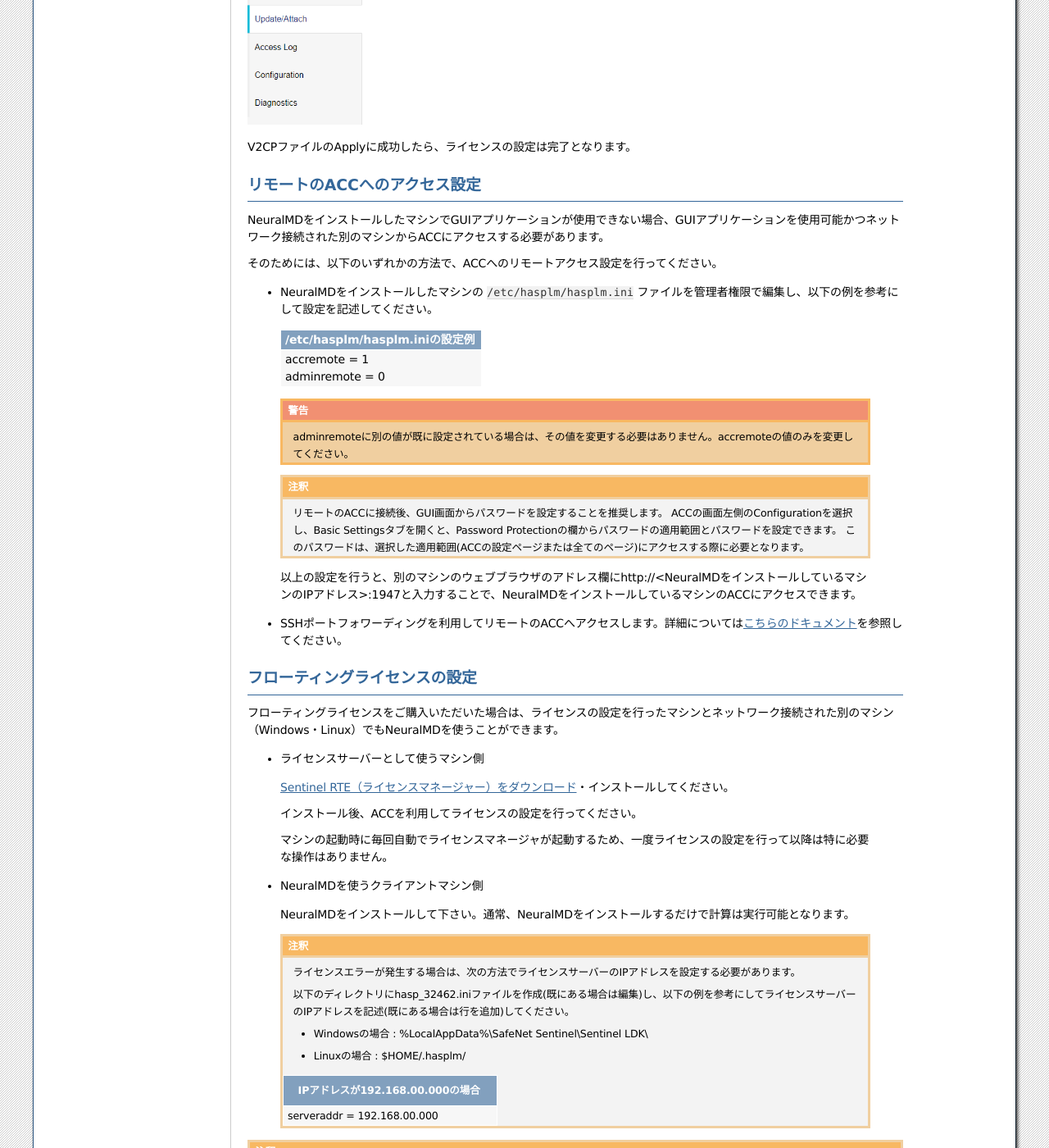
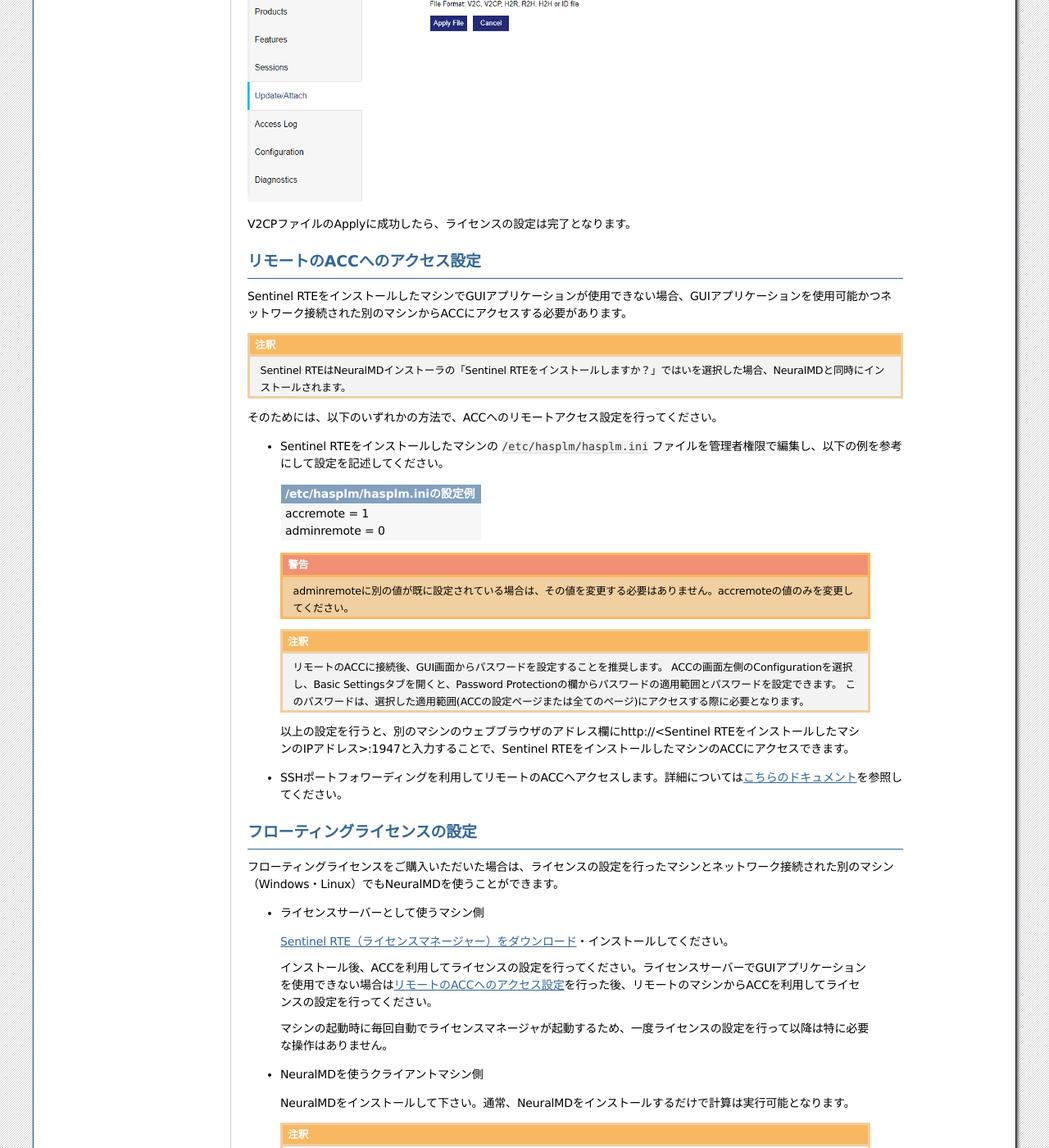
Before and after one commit to advancesoftcorp/neuralmd-doc, a Sphinx documentation site: the page built from docs/source/install/license.rst, in a window 1280 px wide and 1400 px high, scrolled down 4335 px. Shown: the whole window at 82% size. Built offline with Sphinx 7.4.7, drawn with Linux system fonts in a browser that asks for light colours; formulas are drawn with MathJax 3; some of the changed text lies outside the part shown.

Commit message:
clarify when to set ACC remote access

```diff
--- a/docs/source/install/license.rst
+++ b/docs/source/install/license.rst
@@ -17,7 +17,7 @@
 
 - NeuralMDをインストールしているマシンでGUIアプリケーションが使用できない場合:
 
-  以下の\ :ref:`remoteACC`\ を行った後、ACCのアドレスを読み替えて\ :ref:`licenseset`\ または\ :ref:`licenseupdate`\ の手順を実行してください。
+  以下の\ :ref:`remoteACC`\ を行った後、リモートのマシンから\ :ref:`licenseset`\ または\ :ref:`licenseupdate`\ の手順を実行してください。
 
   .. image:: /img/license_remote.svg
      :height: 200 px
@@ -43,11 +43,15 @@
 C2Vファイルの生成
 +++++++++++++++++
 
-NeuralMDをインストールしているマシンのウェブブラウザで、 Admin Control Center (ACC) (http://localhost:1947) にアクセスします。
+Sentinel RTEをインストールしているマシンのウェブブラウザで、Admin Control Center (ACC) (http://localhost:1947) にアクセスします。ACCはオフラインのマシンからもアクセス可能です。
 
 .. note::
 
-     ACCはオフラインのマシンからもアクセス可能です。
+      Sentinel RTEはNeuralMDインストーラの「Sentinel RTEをインストールしますか？」ではいを選択した場合、NeuralMDと同時にインストールされます。
+
+.. note::
+
+      ウェブブラウザが使用できない場合は、\ :ref:`remoteACC`\ を行った上で別のマシンからACCにアクセスしてください。
 
 ACCのSentinel Keys画面のリストのうち、Vendorの欄に32462と記載されている行の、Fingerprintボタンをクリックして、C2Vファイル（fingerprint_32462.c2v）をダウンロードします。
 
@@ -117,11 +121,15 @@
 リモートのACCへのアクセス設定
 =================================
 
-NeuralMDをインストールしたマシンでGUIアプリケーションが使用できない場合、GUIアプリケーションを使用可能かつネットワーク接続された別のマシンからACCにアクセスする必要があります。
+Sentinel RTEをインストールしたマシンでGUIアプリケーションが使用できない場合、GUIアプリケーションを使用可能かつネットワーク接続された別のマシンからACCにアクセスする必要があります。
+
+.. note::
+
+      Sentinel RTEはNeuralMDインストーラの「Sentinel RTEをインストールしますか？」ではいを選択した場合、NeuralMDと同時にインストールされます。
 
 そのためには、以下のいずれかの方法で、ACCへのリモートアクセス設定を行ってください。
 
-- NeuralMDをインストールしたマシンの :file:`/etc/hasplm/hasplm.ini` ファイルを管理者権限で編集し、以下の例を参考にして設定を記述してください。
+- Sentinel RTEをインストールしたマシンの :file:`/etc/hasplm/hasplm.ini` ファイルを管理者権限で編集し、以下の例を参考にして設定を記述してください。
 
  .. table::
 
@@ -142,7 +150,7 @@
       ACCの画面左側のConfigurationを選択し、Basic Settingsタブを開くと、Password Protectionの欄からパスワードの適用範囲とパスワードを設定できます。
       このパスワードは、選択した適用範囲(ACCの設定ページまたは全てのページ)にアクセスする際に必要となります。
 
- 以上の設定を行うと、別のマシンのウェブブラウザのアドレス欄にhttp://<NeuralMDをインストールしているマシンのIPアドレス>:1947と入力することで、NeuralMDをインストールしているマシンのACCにアクセスできます。
+ 以上の設定を行うと、別のマシンのウェブブラウザのアドレス欄にhttp://<Sentinel RTEをインストールしたマシンのIPアドレス>:1947と入力することで、Sentinel RTEをインストールしたマシンのACCにアクセスできます。
 
 - SSHポートフォワーディングを利用してリモートのACCへアクセスします。詳細については\ `こちらのドキュメント <https://apps.advancesoft.jp/sentinel/doc/index.html>`_\ を参照してください。
 
@@ -157,7 +165,7 @@
 
  `Sentinel RTE（ライセンスマネージャー）をダウンロード <https://apps.advancesoft.jp/sentinel/Sentinel-LDK-RTE-for-AdvanceSoft-v10.13.1_Linux.tar.gz>`_\ ・インストールしてください。
 
- インストール後、ACCを利用してライセンスの設定を行ってください。
+ インストール後、ACCを利用してライセンスの設定を行ってください。ライセンスサーバーでGUIアプリケーションを使用できない場合は\ :ref:`remoteACC`\ を行った後、リモートのマシンからACCを利用してライセンスの設定を行ってください。
 
  マシンの起動時に毎回自動でライセンスマネージャが起動するため、一度ライセンスの設定を行って以降は特に必要な操作はありません。
 
```
